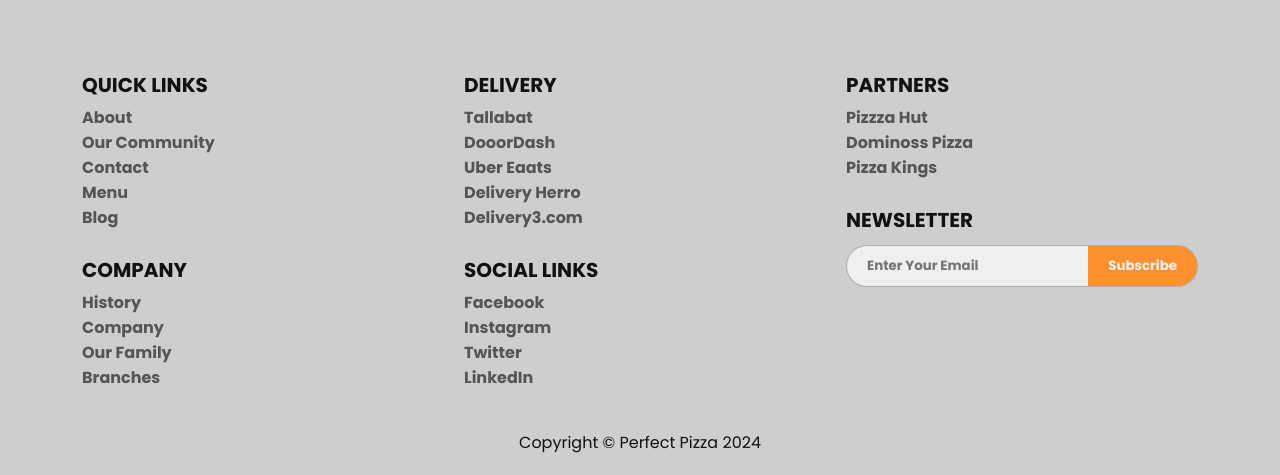
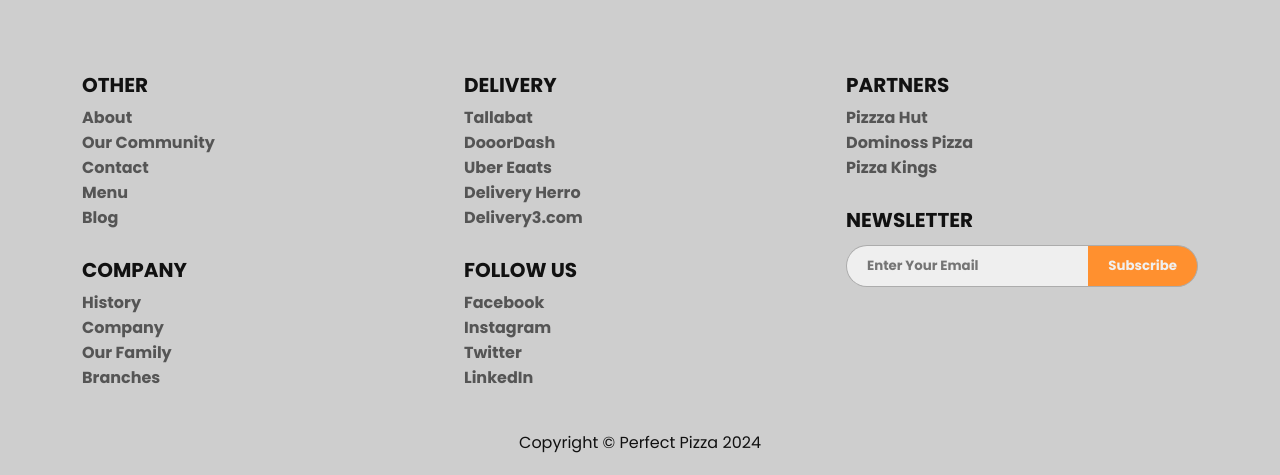
Before and after one commit to CodeTutorial4Web/perfectpizza, a plain HTML site: page index.html in a window 1280 px wide. Shown: the part 6075-6550 px from the top of the page. Drawn offline with nearby package versions, Linux system fonts and the light colour scheme.

Commit message:
Update index.html

```diff
--- a/index.html
+++ b/index.html
@@ -449,7 +449,7 @@
             <div class="footer__row">
                 <div class="footer__column">
                     <div>
-                        <h3>Quick Links</h3>
+                        <h3>Other</h3>
                         <ul>
                             <li><a href="#">About</a></li>
                             <li><a href="#">Our Community</a></li>
@@ -483,7 +483,7 @@
                     </div>
 
                     <div>
-                        <h3>Social Links</h3>
+                        <h3>Follow Us</h3>
                         <ul>
                             <li><a href="#">Facebook</a></li>
                             <li><a href="#">Instagram</a></li>
```
